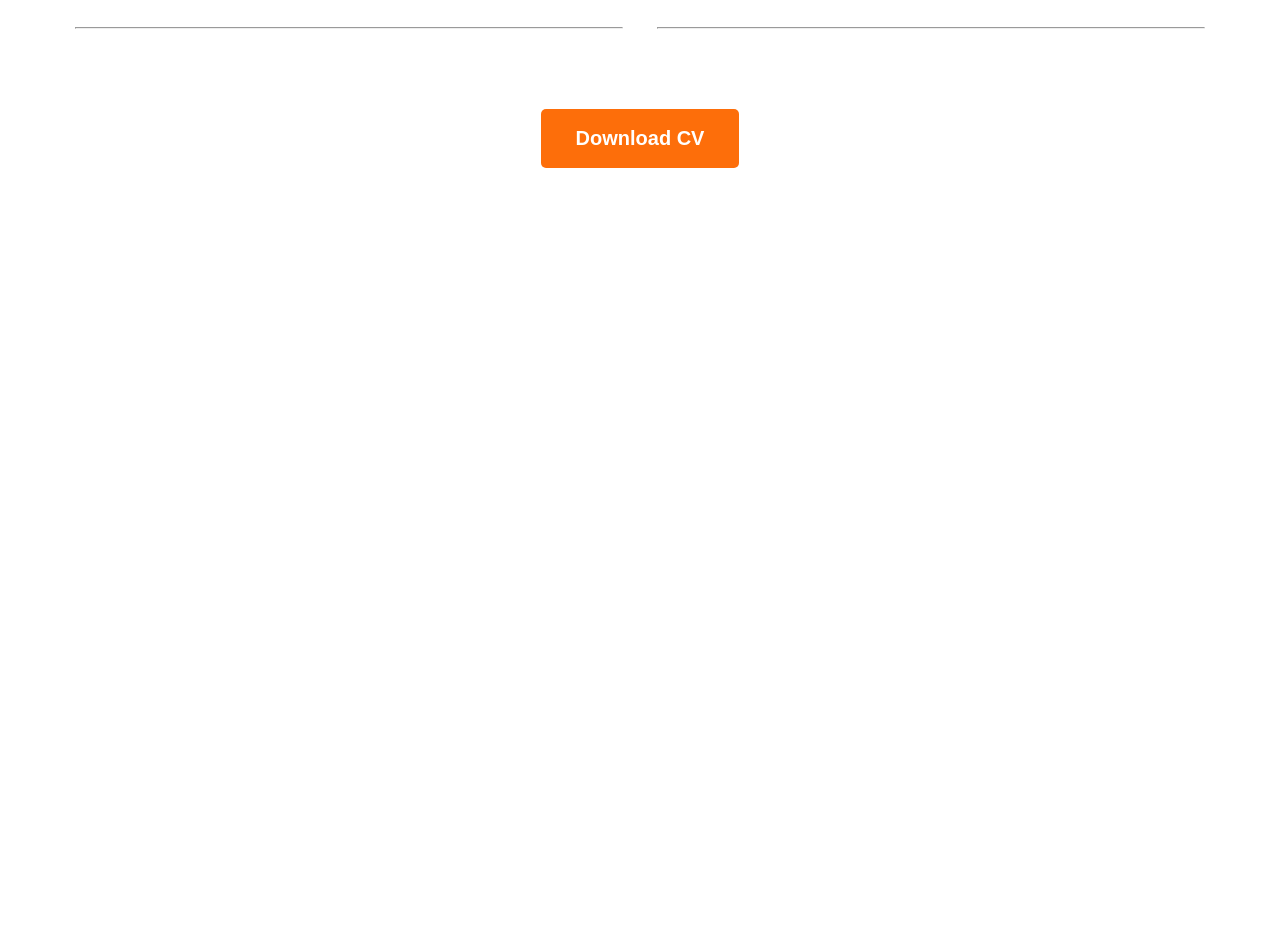
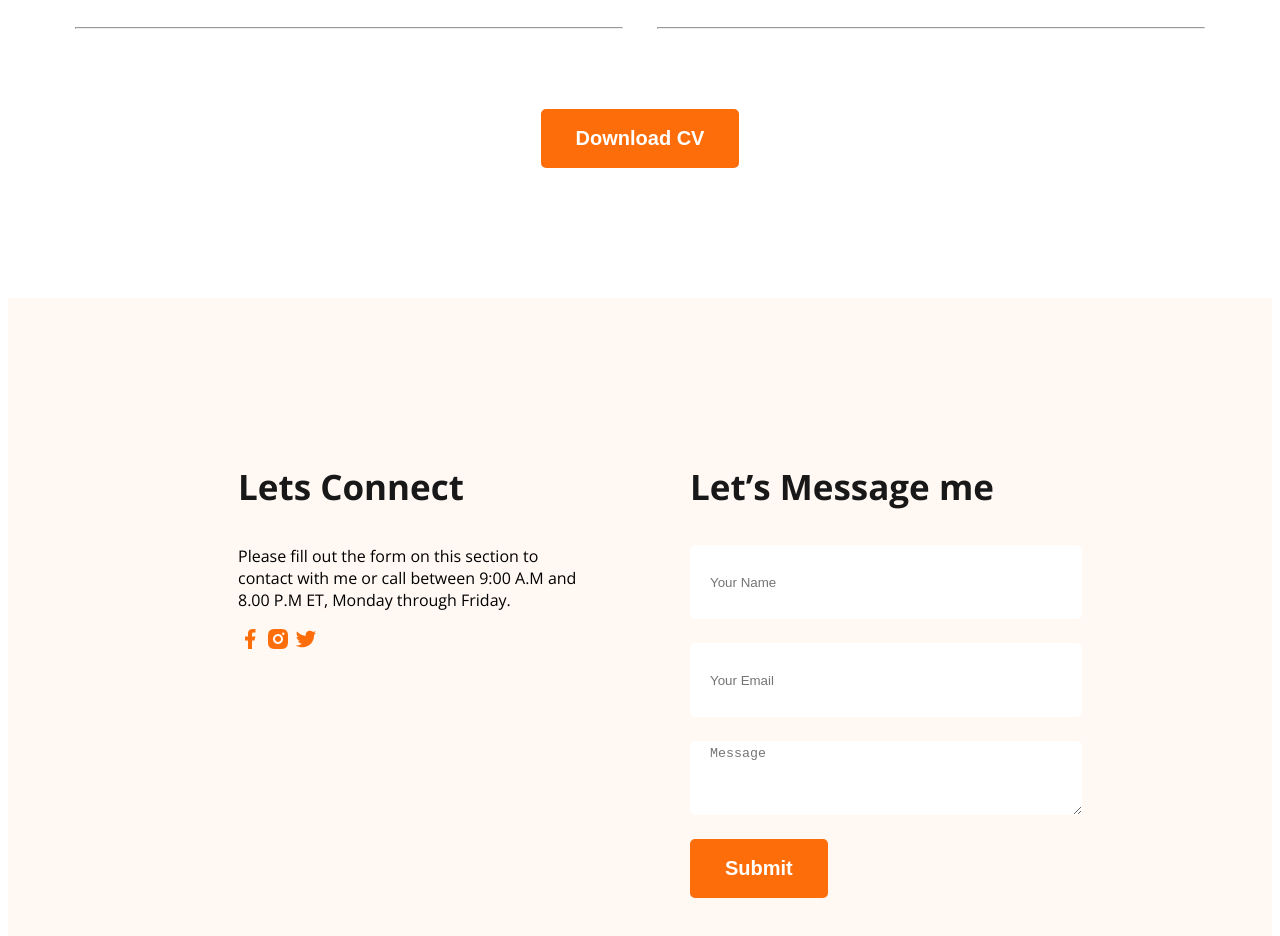
Before and after one commit to AmtazAhmedGazi/web-developer-portfolio, a plain HTML site: page index.html in a window 1280 px wide. Shown: the part 3144-4080 px from the top of the page. Before the commit the page ends 3442 px from the top, so only its background shows below. Drawn offline with nearby package versions, Linux system fonts and the light colour scheme.

Commit message:
added footer-section

```diff
--- a/index.html
+++ b/index.html
@@ -152,6 +152,25 @@
         </div>
        </section>
     </main>
-    <footer></footer>
+    <footer class="secondary-bg footer">
+      <div class="footer-column">
+      <h3 class="section-title">Lets Connect</h3>
+      <p>Please fill out the form on this section to contact with me or call between 9:00 A.M and 8.00 P.M ET, Monday through Friday.</p>
+      <div>
+       <a href=""> <img src="images/icons/facebook.png" alt=""></a>
+       <a href=""> <img src="images/icons/insta.png" alt=""></a>
+       <a href=""> <img src="images/icons/twitter.png" alt=""></a>
+      </div>
+    </div>
+      <div class="footer-column">
+        <h3 class="section-title">Let’s Message me</h3>
+        <form action="">
+          <input type="text" name="" id="" placeholder="Your Name">
+          <input type="email" name="" id="" placeholder="Your Email">
+          <textarea name="" id="" cols="30" rows="10" placeholder="Message"></textarea>
+          <input class="btn-primary" type="submit" value="Submit">
+        </form>
+      </div>
+    </footer>
   </body>
 </html>
--- a/styles/portfolio.css
+++ b/styles/portfolio.css
@@ -158,3 +158,27 @@ main section {
 .resume-download-cv {
   margin-top: 50px;
 }
+
+/* footer styles */
+footer {
+  padding: 130px 230px;
+  display: flex;
+  gap: 100px;
+}
+
+.footer-column {
+  width: 50%;
+}
+
+footer input[type="text"],
+input[type="email"],
+footer textarea {
+  height: 64px;
+  border-radius: 5px;
+  background-color: white;
+  display: block;
+  width: 100%;
+  padding: 5px 20px;
+  margin-bottom: 24px;
+  border: 0px;
+}
```
